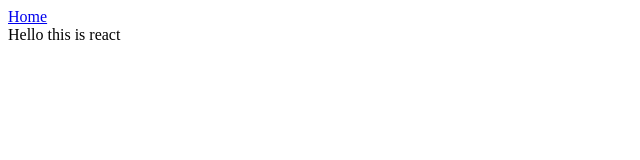
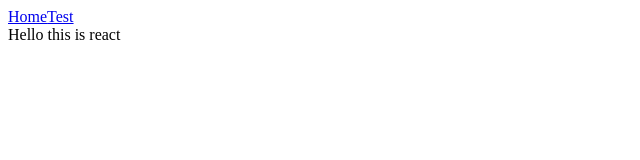
Before and after one commit to Kivyy/BarTindr, a React app: page / in a window 1280 px wide. Shown: the top 160 px of the page, without its empty margins (0-640 px from the left). Built offline with nearby package versions, Linux system fonts and the light colour scheme.

Commit message:
setting up actions and reducers

```diff
--- /dev/null
+++ b/src/actions/index.js
@@ -0,0 +1 @@
+const FETCH_BARS = 'fetch_bars';
--- a/src/components/Navbar.js
+++ b/src/components/Navbar.js
@@ -6,6 +6,7 @@ class Navbar extends Component{
     return(
       <div>
         <Link to='/'>Home</Link>
+        <Link to='/test'>Test</Link>
       </div>
     )
   }
--- a/webpack.config.js
+++ b/webpack.config.js
@@ -16,6 +16,7 @@ module.exports = {
           presets: [
             'react',
             'stage-0',
+            '2017',
             ['env', {targets: { browser: ['last 2 versions'] }}]
           ]
         }
```
